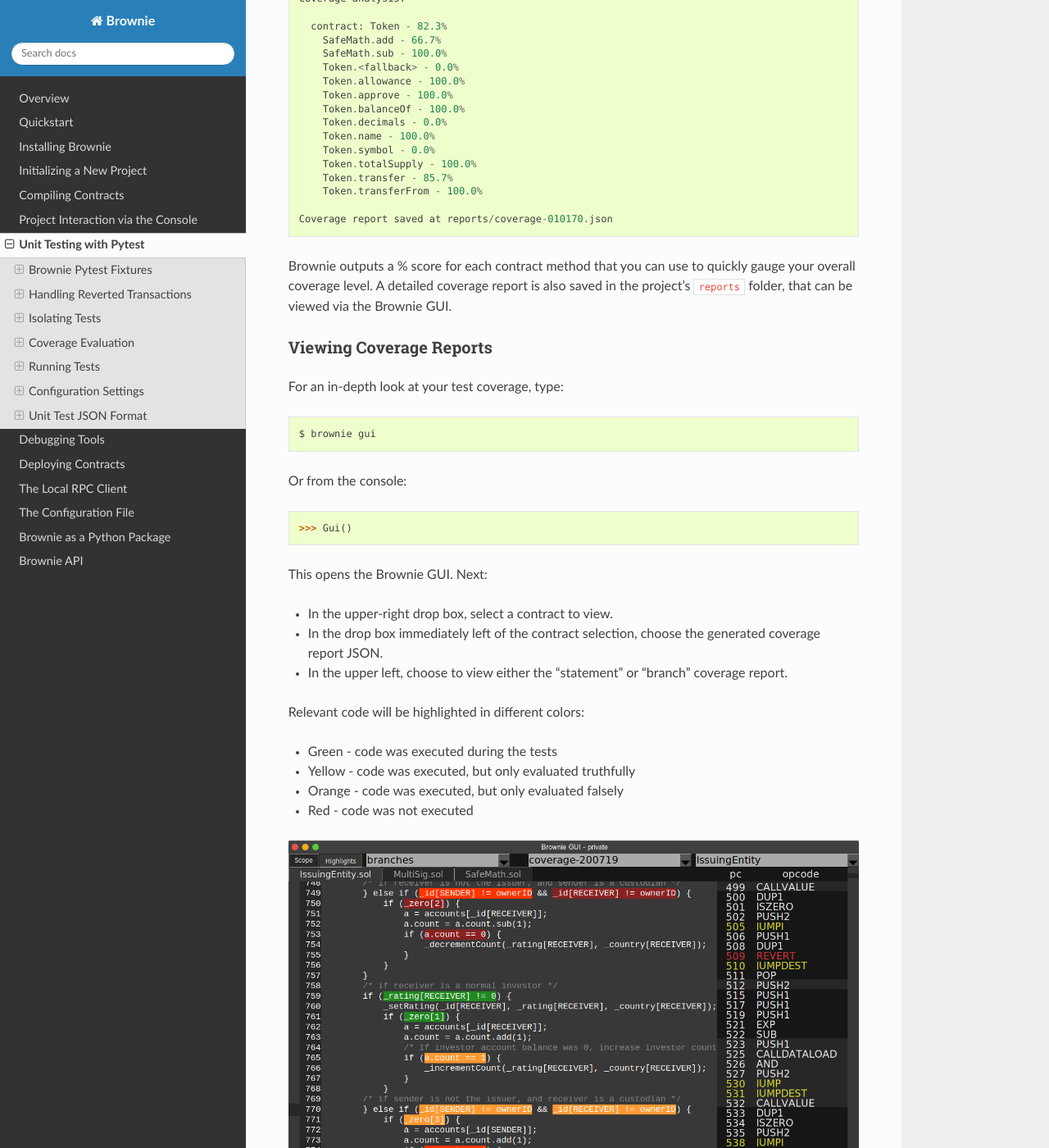
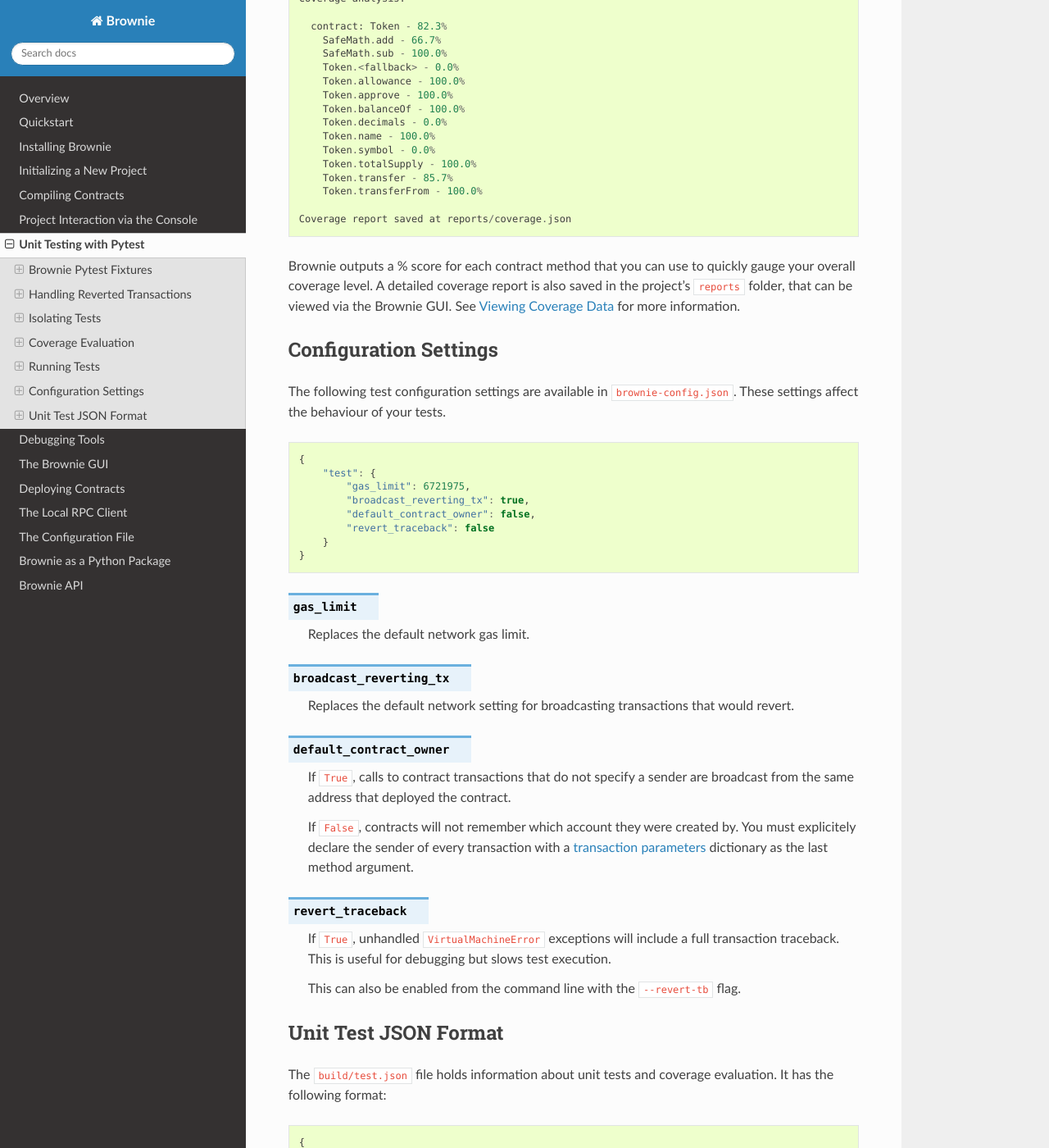
Before and after one commit to eth-brownie/brownie, a Sphinx documentation site: the page built from docs/tests.rst, in a window 1280 px wide and 1400 px high, scrolled down 9016 px. Shown: the whole window at 82% size. Built offline with Sphinx 7.4.7 and the Read the Docs theme 2.0.0, drawn with Linux system fonts in a browser that asks for light colours.

Commit message:
update docs

```diff
--- a/docs/tests.rst
+++ b/docs/tests.rst
@@ -437,43 +437,9 @@
         Token.transfer - 85.7%
         Token.transferFrom - 100.0%
 
-    Coverage report saved at reports/coverage-010170.json
+    Coverage report saved at reports/coverage.json
 
-Brownie outputs a % score for each contract method that you can use to quickly gauge your overall coverage level. A detailed coverage report is also saved in the project's ``reports`` folder, that can be viewed via the Brownie GUI.
-
-.. _coverage-gui:
-
-Viewing Coverage Reports
-------------------------
-
-For an in-depth look at your test coverage, type:
-
-::
-
-    $ brownie gui
-
-Or from the console:
-
-.. code-block:: python
-
-    >>> Gui()
-
-This opens the Brownie GUI. Next:
-
-* In the upper-right drop box, select a contract to view.
-* In the drop box immediately left of the contract selection, choose the generated coverage report JSON.
-* In the upper left, choose to view either the "statement" or "branch" coverage report.
-
-Relevant code will be highlighted in different colors:
-
-* Green - code was executed during the tests
-* Yellow - code was executed, but only evaluated truthfully
-* Orange - code was executed, but only evaluated falsely
-* Red - code was not executed
-
-.. image:: opview.png
-
-.. _test_settings:
+Brownie outputs a % score for each contract method that you can use to quickly gauge your overall coverage level. A detailed coverage report is also saved in the project's ``reports`` folder, that can be viewed via the Brownie GUI. See :ref:`coverage-gui` for more information.
 
 Configuration Settings
 ======================
--- a/docs/toctree.rst
+++ b/docs/toctree.rst
@@ -13,6 +13,7 @@
     interaction.rst
     tests.rst
     debug.rst
+    gui.rst
     deploy.rst
     test-rpc.rst
     config.rst
```
Also changed, not shown: docs/gui.rst (added, +124 -0 lines), docs/gui1.png (added), docs/gui2.png (added), docs/gui3.png (added), docs/gui4.png (added), docs/opview.png (deleted).
